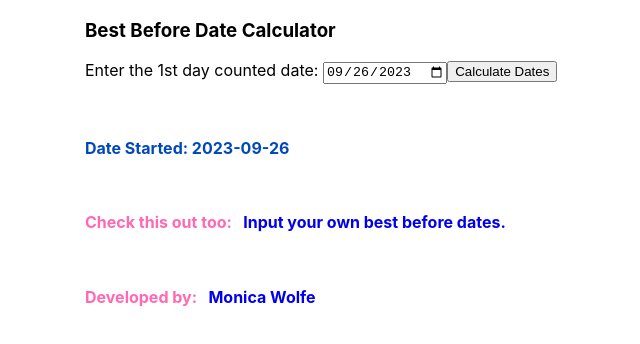
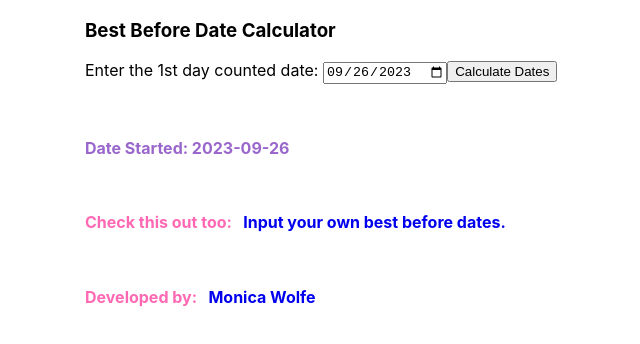
Before and after one commit to mcwolfe2011/best-before-date-app, a React (Create React App) app: page / in a window 1280 px wide. Shown: the top 344 px of the page, without its empty margins (107-747 px from the left). Built offline with nearby package versions, Linux system fonts and the light colour scheme.

Commit message:
Update App.js

```diff
--- a/src/App.js
+++ b/src/App.js
@@ -98,7 +98,7 @@ export default AddDaysToDate;
 
 // Function to generate a random color
 const getRandomColor = () => {
-  const colors = ["#0048BA", "#9966CC", "#DA1884"];
+  const colors = ["#0048BA", "#9966CC", "#DA1884", "#B0BF1A", "#9F2B68", "#665D1E", "#00FFFF", "#4B6F44", "#FF9966", "#007FFF", "#FF91AF", "#CAE00D", "#0000FF", "#008080", "#D891EF", "#DE5D83", "#CB4154", "#8A2BE2", "#FFAA1D", "#F56FA1", "#008B8B", "#9400D3", "#FF1493", "#BF00FF", "#50C878", "#FD6C9E", "#77B5FE"];
   return colors[Math.floor(Math.random() * colors.length)];
 };
 
```
